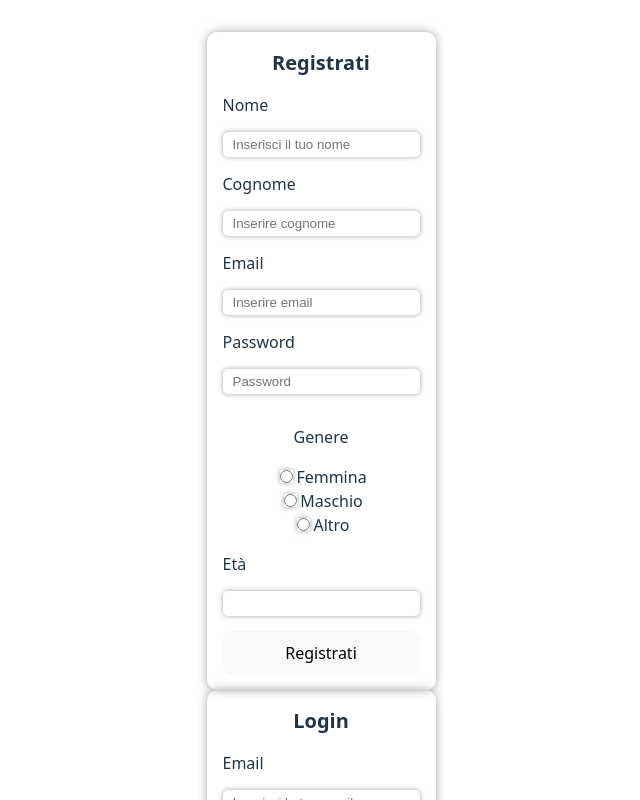
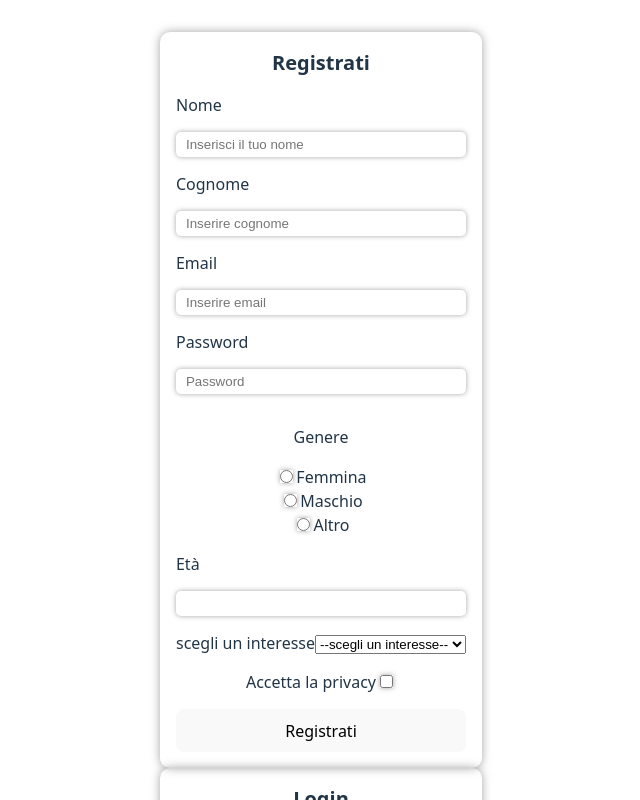
Before and after one commit to Fredinogran/sistema-di-login, a React (Vite) app in the folder login-s/: page / in a window 1280 px wide. Shown: the top 800 px of the page, without its empty margins (319-959 px from the left). Built offline with nearby package versions, Linux system fonts and the light colour scheme.

Commit message:
add interessi e privacy

```diff
--- a/login-s/src/form.jsx
+++ b/login-s/src/form.jsx
@@ -1,27 +1,29 @@
 import { useState, useRef } from "react";
 
 export default function Form() {
-  const femminaRef = useRef(null)
-  const maschioRef = useRef(null)
-  const altroRef = useRef(null)
-
+  const femminaRef = useRef(null);
+  const maschioRef = useRef(null);
+  const altroRef = useRef(null);
 
   const [message, setMessage] = useState("");
   const [data, setData] = useState({
-    id:"",
+    id: "",
     nome: "",
     cognome: "",
     email: "",
     password: "",
     genere: "",
     eta: "",
-    interessi:"",
+    interessi: "",
     privacy: false,
   });
   function handleChange(event) {
     setData({
       ...data,
-      [event.target.name]: event.target.name === "eta" ? parseInt(event.target.value) : event.target.value,
+      [event.target.name]:
+        event.target.name === "eta"
+          ? parseInt(event.target.value)
+          : event.target.value,
     });
   }
   function validate(password) {
@@ -47,8 +49,8 @@ export default function Form() {
       );
       return;
     }
-    if(data.eta <18){
-      setMessage("I minorenni non possono registrarsi")
+    if (data.eta < 18) {
+      setMessage("I minorenni non possono registrarsi");
       return;
     }
 
@@ -106,21 +108,72 @@ export default function Form() {
         <section className="input-genere">
           <p>Genere</p>
           <div>
-      <input type="radio" id="femmina" name="genere" value="femmina" ref={femminaRef}  onChange={handleChange} />
+            <input
+              type="radio"
+              id="femmina"
+              name="genere"
+              value="femmina"
+              ref={femminaRef}
+              onChange={handleChange}
+            />
             <label htmlFor="F">Femmina</label>
           </div>
           <div>
-      <input type="radio" id="maschio" name="genere" value="maschio" ref={maschioRef}  onChange={handleChange}  />
+            <input
+              type="radio"
+              id="maschio"
+              name="genere"
+              value="maschio"
+              ref={maschioRef}
+              onChange={handleChange}
+            />
             <label htmlFor="maschio">Maschio</label>
           </div>
           <div>
-      <input type="radio" id="altro" name="genere" value="altro" ref={altroRef}  onChange={handleChange} />
+            <input
+              type="radio"
+              id="altro"
+              name="genere"
+              value="altro"
+              ref={altroRef}
+              onChange={handleChange}
+            />
             <label htmlFor="altro">Altro</label>
           </div>
         </section>
         <label>Età</label>
-      <input type="number" name="eta" value={data.eta} onChange={handleChange} required min={18}/>
+        <input
+          type="number"
+          name="eta"
+          value={data.eta}
+          onChange={handleChange}
+          required
+          min={18}
+        />
+        <section className="interesse">
+          <label for="interessi-select">scegli un interesse</label>
 
+          <select name="interessi" id="select_interessi">
+            <option value="">--scegli un interesse--</option>
+            <option value="tecnologia">tecnologia</option>
+            <option value="viaggi">viaggi</option>
+            <option value="sport">sport</option>
+            <option value="musica">musica</option>
+            <option value="animali">animali</option>
+            <option value="videogiochi">videogiochi</option>
+          </select>
+        </section>
+
+        <section>
+          <label for="privacy">Accetta la privacy</label>
+          <input
+            type="checkbox"
+            id="privacy"
+            name="Policy"
+            value="Privacy Policy"
+            required
+          />
+        </section>
 
         <button type="submit">Registrati</button>
         {message && <p>{message}</p>}
```
Lines whose indentation alone changed are shown as unchanged.
